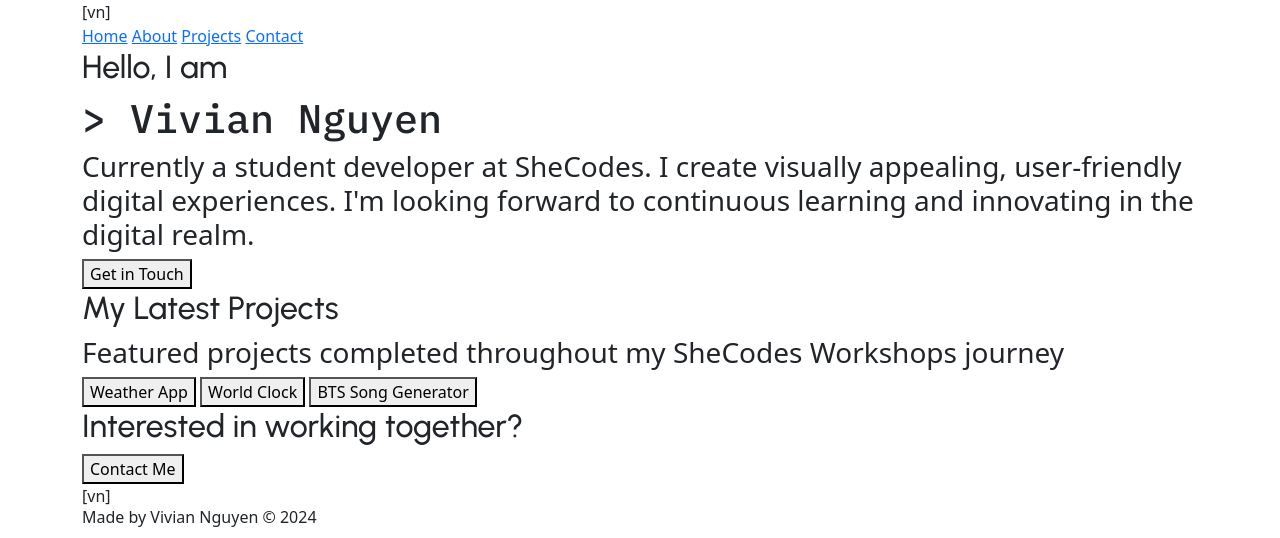
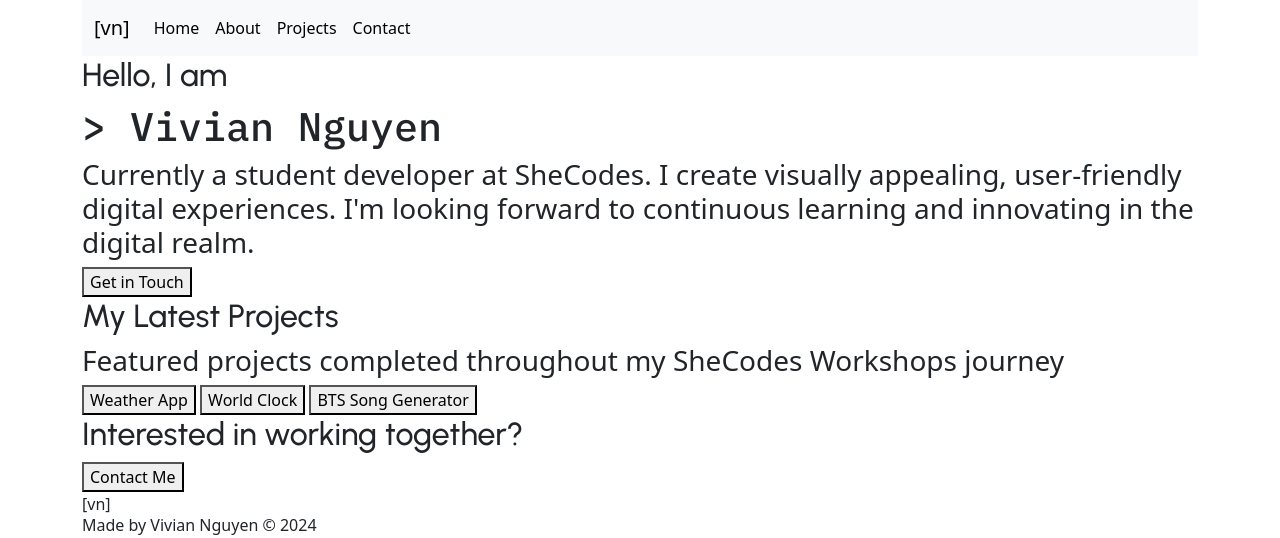
Before and after one commit to vivianncodes/portfolio, a plain HTML site: page home.html in a window 1280 px wide. Shown: the top 538 px of the page. Drawn offline with nearby package versions, Linux system fonts and the light colour scheme.

Commit message:
Added navbar and containers

```diff
--- a/home.html
+++ b/home.html
@@ -25,13 +25,58 @@
   <body>
     <div class="container">
       <div class="homepage-1">
-        <div class="menu-bar">
-          <div class="logo">[vn]</div>
-          <a href="home.html">Home</a>
-          <a href="about.html">About</a>
-          <a href="projects.html">Projects</a>
-          <a href="contact.html">Contact</a>
+        <nav class="navbar navbar-expand-lg bg-body-tertiary">
+          <div class="container-fluid">
+            <a class="navbar-brand" href="#">[vn]</a>
+            <button
+              class="navbar-toggler"
+              type="button"
+              data-bs-toggle="collapse"
+              data-bs-target="#navbarSupportedContent"
+              aria-controls="navbarSupportedContent"
+              aria-expanded="false"
+              aria-label="Toggle navigation"
+            >
+              <span class="navbar-toggler-icon"></span>
+            </button>
+            <div class="collapse navbar-collapse" id="navbarSupportedContent">
+              <ul class="navbar-nav me-auto mb-2 mb-lg-0">
+                <li class="nav-item">
+                  <a
+                    class="nav-link active"
+                    aria-current="page"
+                    href="home.html"
+                    >Home</a
+                  >
+                </li>
+                <li class="nav-item">
+                  <a
+                    class="nav-link active"
+                    aria-current="page"
+                    href="about.html"
+                    >About</a
+                  >
+                </li>
+                <li class="nav-item">
+                  <a
+                    class="nav-link active"
+                    aria-current="page"
+                    href="projects.html"
+                    >Projects</a
+                  >
+                </li>
+                <li class="nav-item">
+                  <a
+                    class="nav-link active"
+                    aria-current="page"
+                    href="contact.html"
+                    >Contact</a
+                  >
+                </li>
+              </ul>
             </div>
+          </div>
+        </nav>
         <div class="header">
           <h2>Hello, I am</h2>
           <h1>> Vivian Nguyen</h1>
@@ -41,6 +86,7 @@
             continuous learning and innovating in the digital realm.
           </h3>
           <button>Get in Touch</button>
+        </div>
       </div>
       <div class="homepage-2">
         <h2>My Latest Projects</h2>
@@ -54,7 +100,6 @@
       <div class="homepage-3">
         <h2>Interested in working together?</h2>
         <button class="hp-contact-button">Contact Me</button>
-        </div>
       </div>
       <footer>
         <div class="left-side">
```
Also changed, not shown: about.html (+47 -8 lines), contact.html (+47 -8 lines), projects.html (+47 -8 lines). Lines whose indentation alone changed are shown as unchanged.
